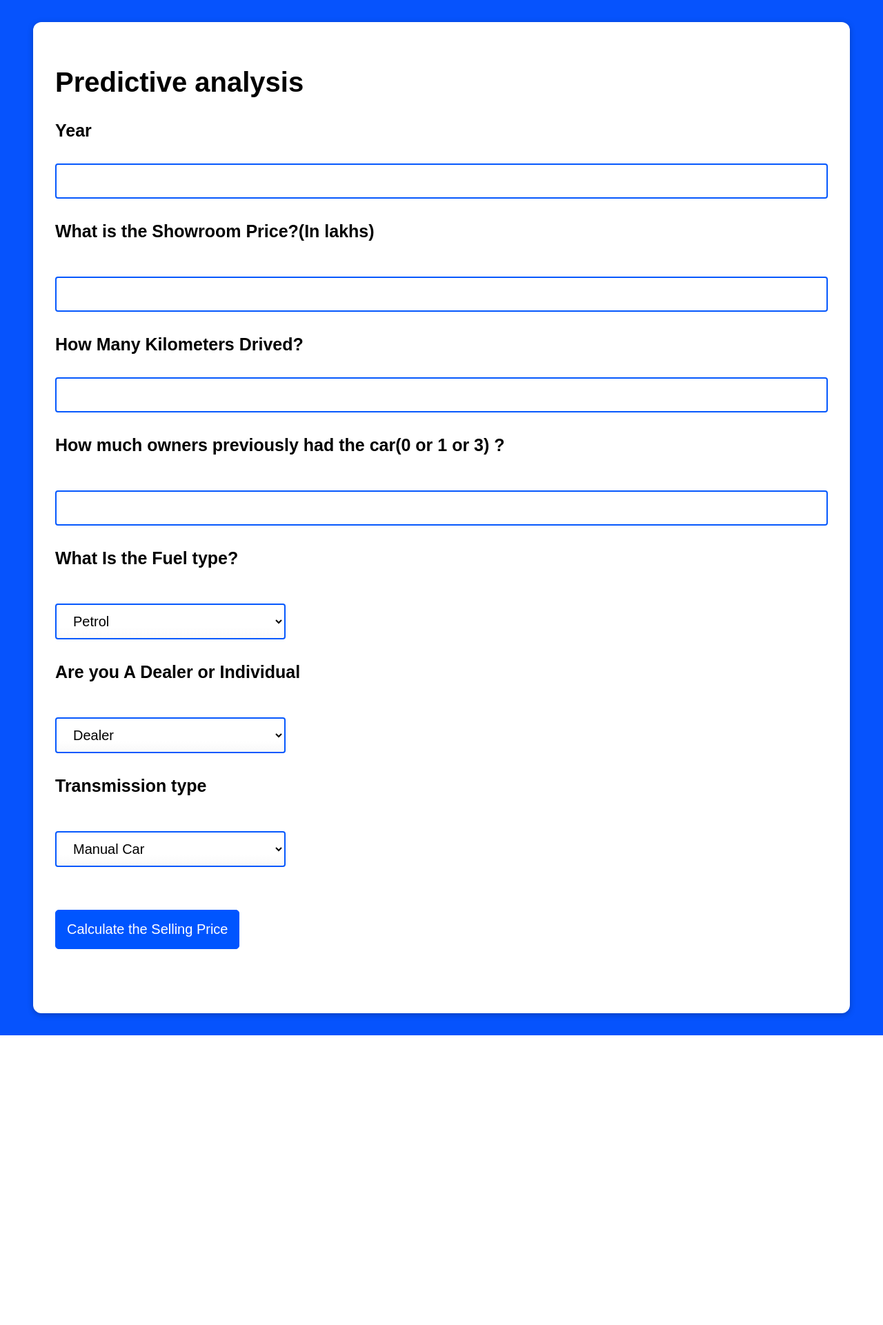
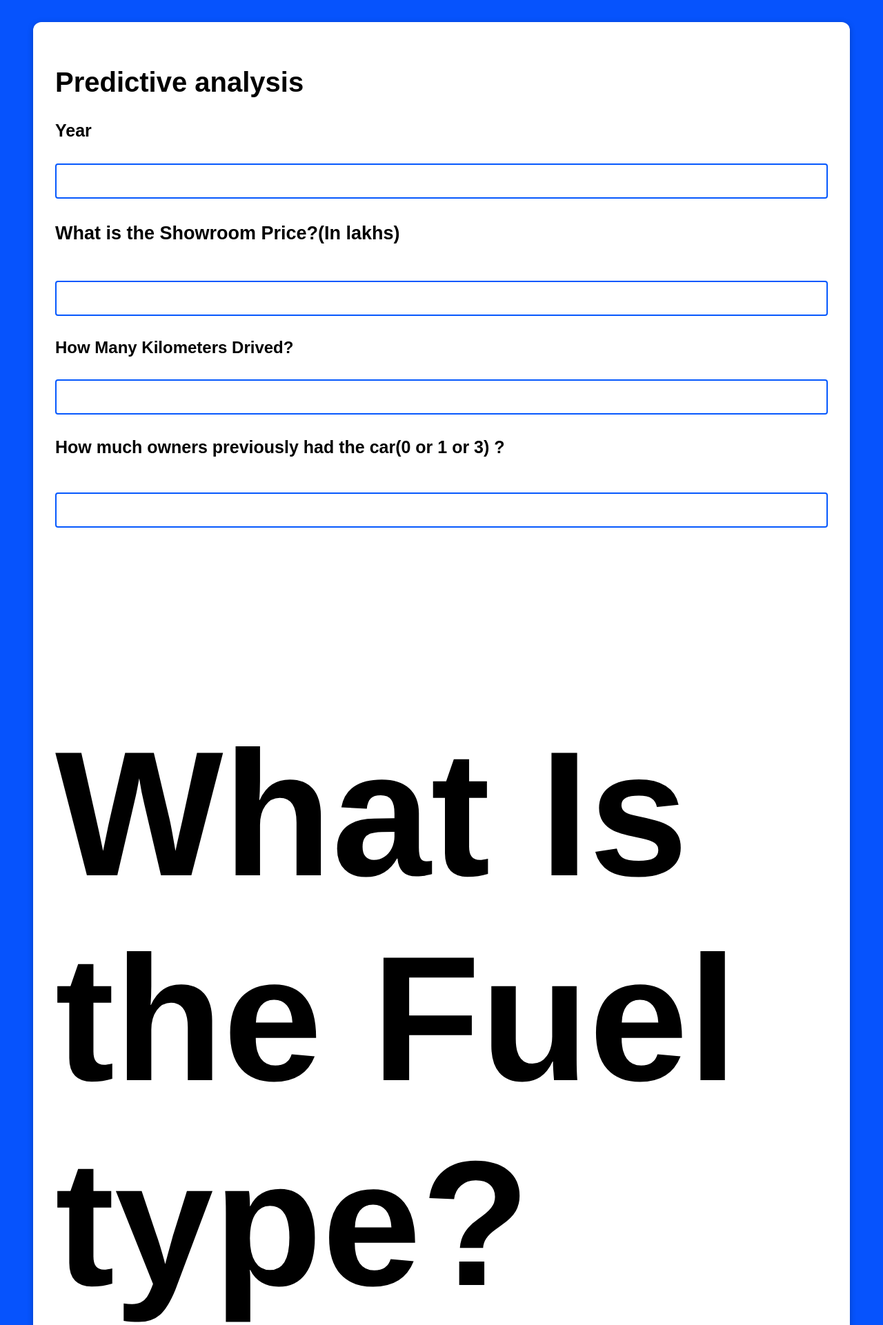
Before and after one commit to kavyanshpandey/Colloquium, a Flask app: page / in a window 1280 px wide. Shown: the top 1921 px of the page at 69% size. Before the commit the page ends 1501 px from the top, so only its background shows below. Run offline with Flask 2, Linux system fonts and the light colour scheme; parts of the project's set-up code (start-up, migrations or seed data) failed here and were passed over.

Commit message:
5679.6
Gghh

```diff
--- a/templates/index.html
+++ b/templates/index.html
@@ -14,10 +14,10 @@
             <h2 style="font-size: 40px; font-family: sans-serif;">Predictive analysis</h2>
             <h3 style="font-size: 25px; font-family: sans-serif;">Year</h3>
             <input class="input_field" id="first" name="Year" type="number ">
-            <h3 style="font-size: 25px; font-family: sans-serif;">What is the Showroom Price?(In lakhs)</h3><br><input class="input_field" id="second" name="Present_Price" required="required">
-            <h3 style="font-size: 25px; font-family: sans-serif;">How Many Kilometers Drived?</h3><input class="input_field" id="third" name="Kms_Driven" required="required">
+            <h3 style="font-size: 27px; font-family: sans-serif;">What is the Showroom Price?(In lakhs)</h3><br><input class="input_field" id="second" name="Present_Price" required="required">
+            <h3 style="font-size: 24px; font-family: sans-serif;">How Many Kilometers Drived?</h3><input class="input_field" id="third" name="Kms_Driven" required="required">
             <h3 style="font-size: 25px; font-family: sans-serif;">How much owners previously had the car(0 or 1 or 3) ?</h3><br><input class="input_field" id="fourth" name="Owner" required="required">
-            <h3 style="font-size: 25px; font-family: sans-serif;">What Is the Fuel type?</h3><br><select class="input_field" name="Fuel_Type_Petrol" id="fuel" required="required">
+            <h3 style="font-size: 258px; font-family: sans-serif;">What Is the Fuel type?</h3><br><select class="input_field" name="Fuel_Type_Petrol" id="fuel" required="required">
                 <option value="Petrol">Petrol</option>
                 <option value="Diesel">Diesel</option>
                 <option value="Diesel">CNG</option>
@@ -60,7 +60,7 @@
 
 select {
   width: 100%;
-  min-width: 15ch;
+  min-widt: 15ch;
   max-width: 30ch;
   border: 1px solid var(--select-border);
   border-radius: 0.25em;
```
